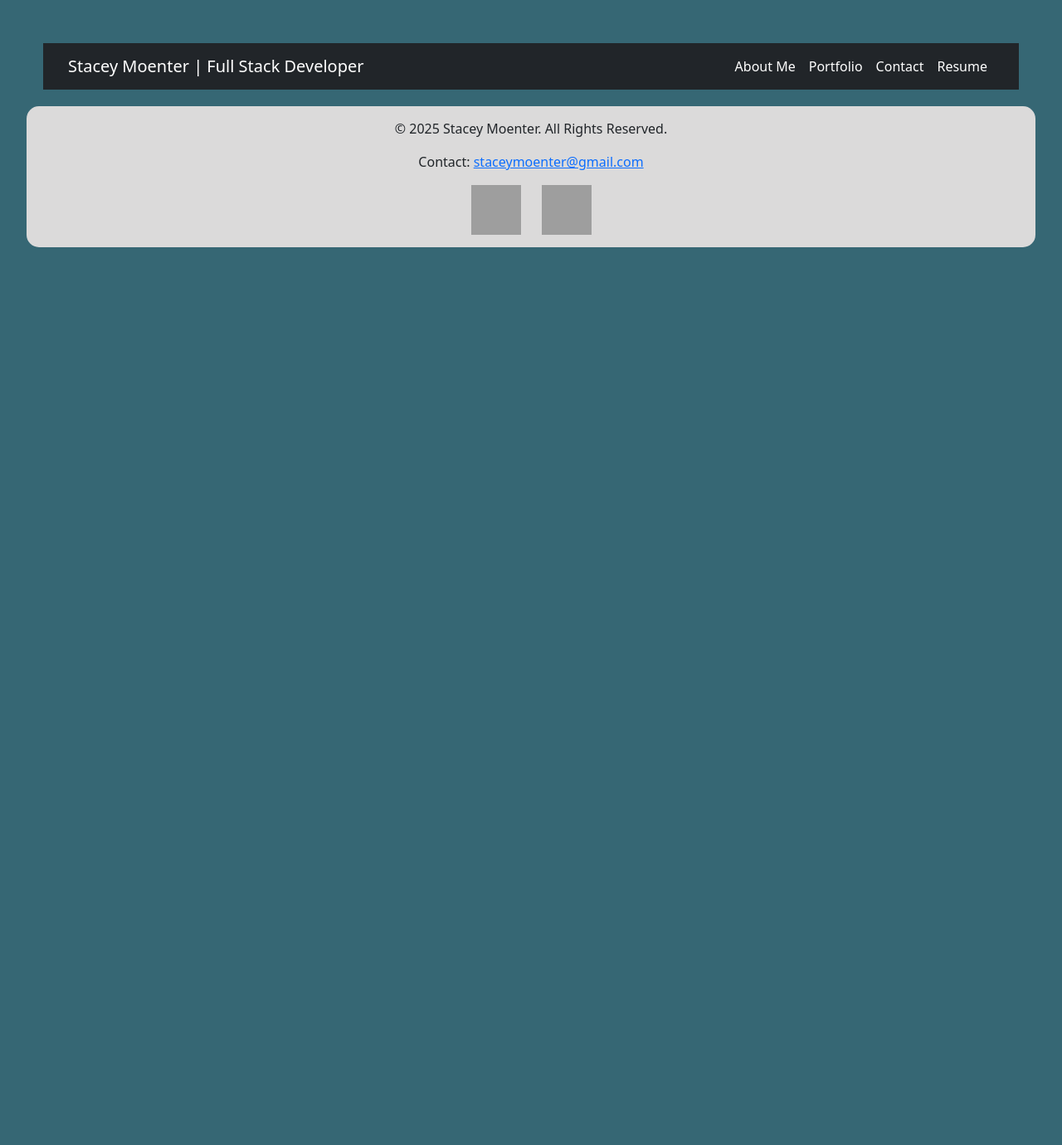
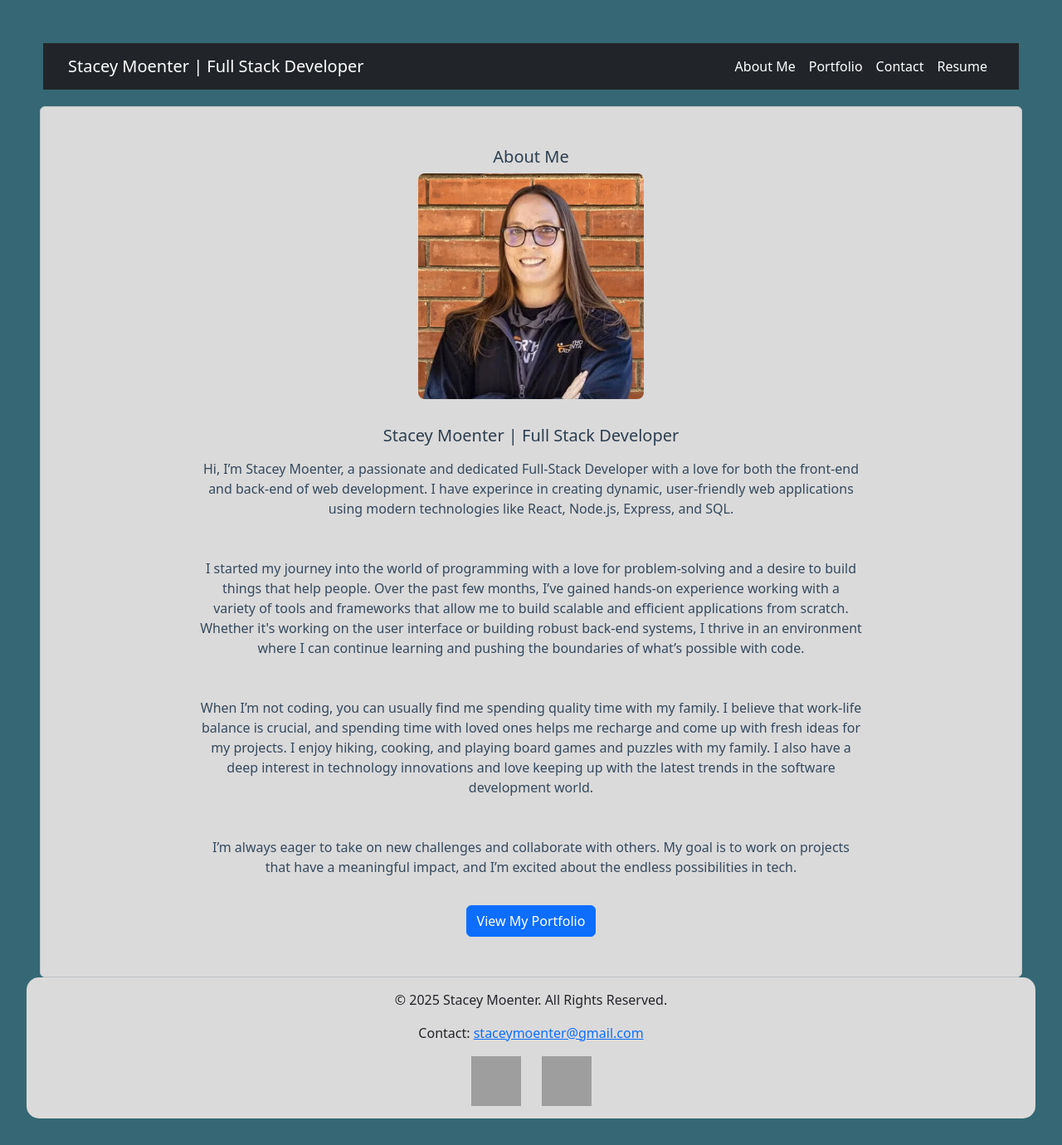
Before and after one commit to smoenter/My-Portfolio, a React (Vite) app: page / in a window 1280 px wide. Shown: the whole page at 83% size. Before the commit the page ends 800 px from the top, so only its background shows below. Built offline with nearby package versions, Linux system fonts and the light colour scheme; grey boxes are pictures that could not be loaded.

Commit message:
about me section is displayed when the page is loaded

```diff
--- a/src/components/Header.jsx
+++ b/src/components/Header.jsx
@@ -1,21 +1,20 @@
 import React from 'react';
 import { Navbar, Nav, Container } from 'react-bootstrap';
 import { Link } from 'react-router-dom';
-
 
 function Header() {
   return (
     <header className="header">
       <Navbar bg="dark" variant="dark" expand="lg">
         <Container>
-          <Navbar.Brand as= {Link} to="/">Stacey Moenter | Full Stack Developer</Navbar.Brand>
+          <Navbar.Brand as={Link} to="/">Stacey Moenter | Full Stack Developer</Navbar.Brand>
           <Navbar.Toggle aria-controls="basic-navbar-nav" />
           <Navbar.Collapse id="basic-navbar-nav">
-            <Nav className="ms-auto" >
-              <Nav.Link href="/about">About Me</Nav.Link>
-              <Nav.Link href="/portfolio">Portfolio</Nav.Link>
-              <Nav.Link href="/contact">Contact</Nav.Link>
-              <Nav.Link href="/resume">Resume</Nav.Link>
+            <Nav className="ms-auto">
+              <Nav.Link as={Link} to="/about">About Me</Nav.Link>
+              <Nav.Link as={Link} to="/portfolio">Portfolio</Nav.Link>
+              <Nav.Link as={Link} to="/contact">Contact</Nav.Link>
+              <Nav.Link as={Link} to="/resume">Resume</Nav.Link>
             </Nav>
           </Navbar.Collapse>
         </Container>
--- a/src/main.jsx
+++ b/src/main.jsx
@@ -21,7 +21,6 @@ const router = createBrowserRouter([
     children: [
       {
         index: true,
-        path: '/about',
         element: <About />,
       },
       {
@@ -36,6 +35,10 @@ const router = createBrowserRouter([
         path: '/portfolio',
         element: <Portfolio />,
       },
+      {
+        path: '/about',
+        element: <About />,
+      },
     ],
   },
 ]);
```
